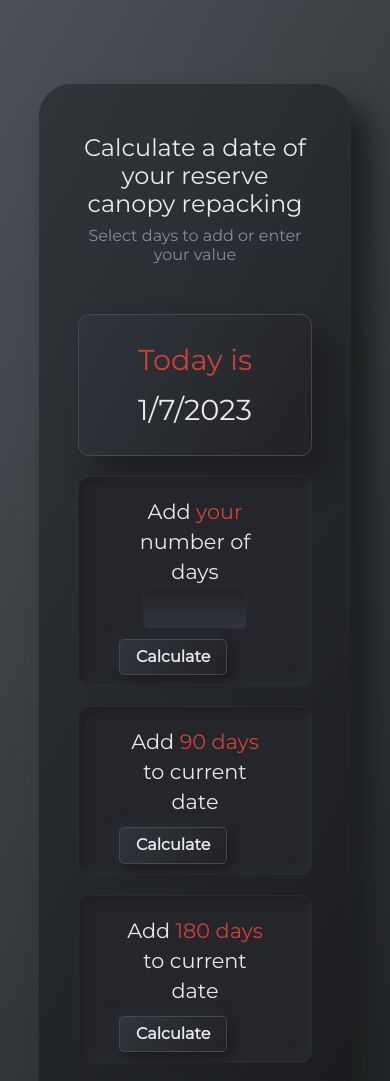
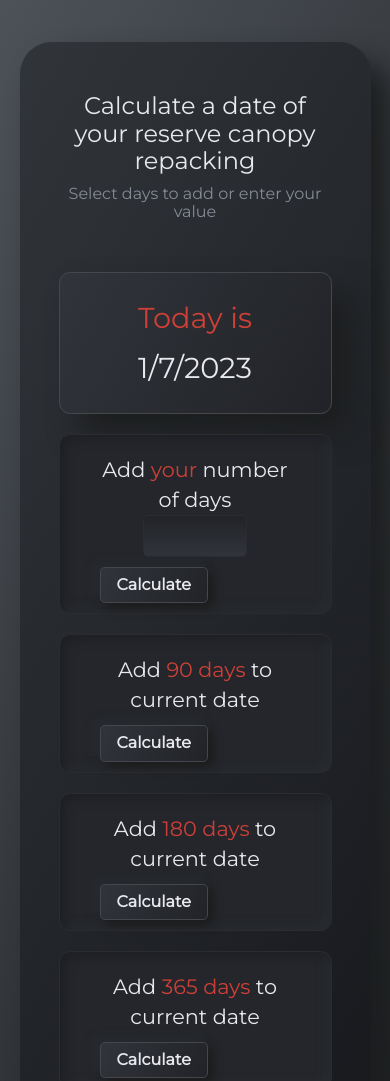
Before and after one commit to sv-rubik/date-calculator, a plain HTML site: page index.html in a window 390 px wide. Shown: the top 1081 px of the page. Drawn offline with Linux system fonts and the light colour scheme.

Commit message:
css bg revised

```diff
--- a/index.html
+++ b/index.html
@@ -8,19 +8,11 @@
   <link rel="stylesheet" href="styles/styles.css">
   <title>Date calculator</title>
 </head>
-<body class="body">
+<body class="body" id="top">
   <section class="container">
     <h1 class="title">Calculate a date of your reserve canopy repacking</h1>
     <p class="subtitle">Select days to add or enter your value</p>
     <div class="new-date" data-date="new"></div>
-<!--  <div class="button-section">-->
-<!--    <p class="button-section__text">Add <span class="span">90 days</span> to current date</p>-->
-<!--    <button class="button-section__button" data-days="add90">Calculate</button>-->
-<!--  </div>-->
-<!--  <div class="button-section">-->
-<!--    <p class="button-section__text">Add <span class="span">180 days</span> to current date</p>-->
-<!--    <button class="button-section__button" data-days="add180">Calculate</button>-->
-<!--  </div>-->
 
     <form action="" class="form">
       <p class="form__text">Add <span class="span">your</span> number of days
@@ -28,10 +20,9 @@
       </p>
       <button class="form__submit">Calculate</button>
     </form>
-
-
   </section>
   <p class="copyright">by Svetlana Rubinshtein 2023</p>
+
   <script src="script.js"></script>
 </body>
 </html>
--- a/script.js
+++ b/script.js
@@ -34,7 +34,9 @@ function clickListener(obj, index, placeholder) {
   document.querySelector(`[data-days="${Object.keys(obj)[index]}"]`).addEventListener('click', function (e) {
     e.preventDefault()
     placeholder.innerHTML = `<span class="span">${Object.values(obj)[index]} days added </span>${changeDate(Object.values(obj)[index])}`
+    // window.scrollTo(0, -300)
   })
+
 }
 
 for(let i = 0; i < Object.keys(days).length; i++) {
--- a/styles/styles.css
+++ b/styles/styles.css
@@ -12,14 +12,14 @@
 .body {
     min-height: 100vh;
     background-image: linear-gradient(120deg, #4D5258 0%, rgba(27, 29, 32, 1) 100%);
-    padding-top: 10vh;
     color: #E8E9EE;
     font-family: 'Montserrat', Arial, sans-serif;
     font-size: 16px;
     display: flex;
-    justify-content: center;
+    justify-content: start;
     align-items: center;
     flex-direction: column;
+    padding-top: 5vh;
 }
 
 .copyright {
@@ -33,7 +33,6 @@
 .container {
     min-width: 80vw;
     max-width: 80vw;
-    /*min-height: 80vh;*/
     margin: 0 auto;
     padding: 50px 10%;
     background-color: #282B30;
@@ -78,6 +77,11 @@
     .new-date {
         font-size: 1.8rem;
         line-height: 50px;
+    }
+
+    .container {
+        min-width: 90vw;
+        max-width: 90vw;
     }
 }
 
```
Lines whose indentation alone changed are shown as unchanged.
